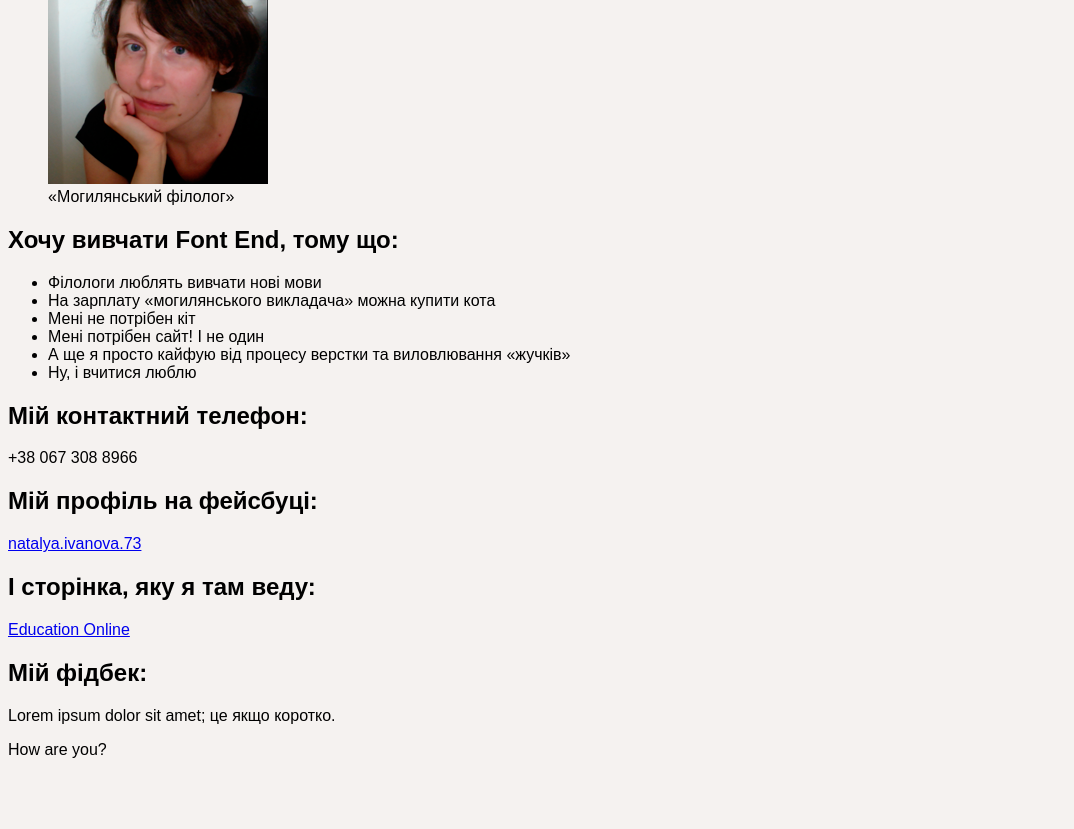
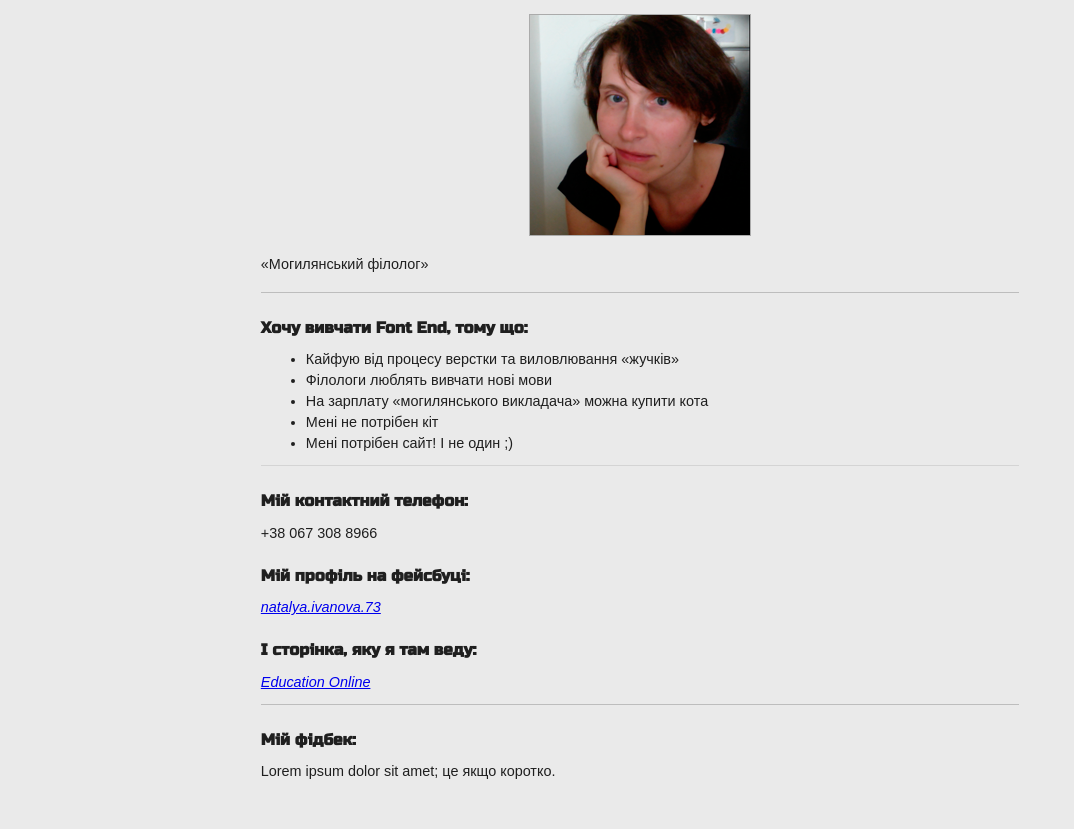
Before and after one commit to Nata25/GoFE-6-HW1, a plain HTML site: page index.html in a window 1280 px wide. Shown: the part 104-933 px from the top of the page, without its empty margins (0-1074 px from the left). Before the commit the page ends 879 px from the top, so only its background shows below. Drawn offline with Linux system fonts and the light colour scheme; a web font is replaced by a local one.

Commit message:
Finish styling

```diff
--- a/css/style.css
+++ b/css/style.css
@@ -1,4 +1,52 @@
 body {
-  background-color: #f5f2f0;
+  background-color: #EAEAEA;
+  color: #1f1f1f;
   font-family: Arial, sans-serif;
+  font-size: .9em;
 }
+
+main {
+  margin: 50px auto;
+  width: 60%;
+}
+
+h1 {
+  font-size: 2.4em;
+  text-align: center;
+  text-transform: uppercase;
+}
+
+h2 {
+  font-family: 'Russo One', 'Fira Sans', sans-serif;
+  font-size: 1.1em;
+  margin-top: 25px;
+}
+
+a {
+  font-style: italic;
+}
+
+.sectionItem {
+  border-top: 1px solid #BDBDBD;
+  font-family: 'PT Sans Caption', sans-serif;
+}
+
+.contacts {
+  border-top: 1px solid #D4D4D4;
+}
+
+figure {
+  margin: 0 auto 20px 0;
+  -webkit-margin-start: 0;
+  -webkit-margin-end: 0;
+}
+
+img {
+  border: 1px solid #ABABAB;
+  display: block;
+  margin: 20px auto;
+}
+
+ul li {
+  margin: 5px;
+}
--- a/index.html
+++ b/index.html
@@ -2,6 +2,7 @@
 <html>
   <head>
     <meta charset="utf-8">
+    <link href="https://fonts.googleapis.com/css?family=Russo+One|Fira+Sans|PT+Sans+Caption&subset=cyrillic" rel="stylesheet">
     <link rel="stylesheet" type="text/css" href="css/style.css" />
     <title>Hwo I am</title>
 
@@ -18,19 +19,18 @@
 
         </section>
 
-        <section>
+        <section class="sectionItem">
           <h2>Хочу вивчати Font End, тому що:</h2>
           <ul>
+            <li>Кайфую від процесу верстки та виловлювання «жучків»</li>
             <li>Філологи люблять вивчати нові мови</li>
             <li>На зарплату «могилянського викладача» можна купити кота</li>
             <li>Мені не потрібен кіт</li>
-            <li>Мені потрібен сайт! І не один</li>
-            <li>А ще я просто кайфую від процесу верстки та виловлювання «жучків»</li>
-            <li>Ну, і вчитися люблю</li>
+            <li>Мені потрібен сайт! І не один ;)</li>
           </ul>
         </section>
 
-        <section>
+        <section class="sectionItem contacts">
           <h2>Мій контактний телефон:</h2>
           <p>
             +38 067 308 8966
@@ -49,7 +49,7 @@
           </p>
         </section>
 
-        <section>
+        <section class="sectionItem">
           <h2>Мій фідбек:</h2>
 
           <p>
@@ -57,11 +57,7 @@
           </p>
         </section>
 
+    </main> <!-- end of wrapper -->
 
-
-
-    </main>
-
-    <p>How are you?</p>
   </body>
 </html>
```
